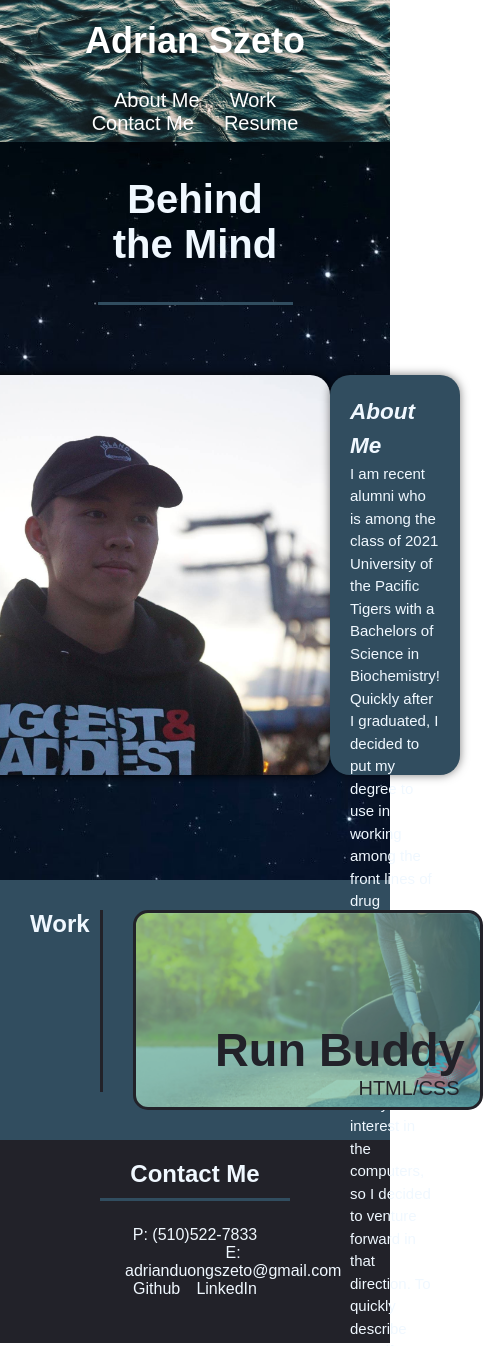
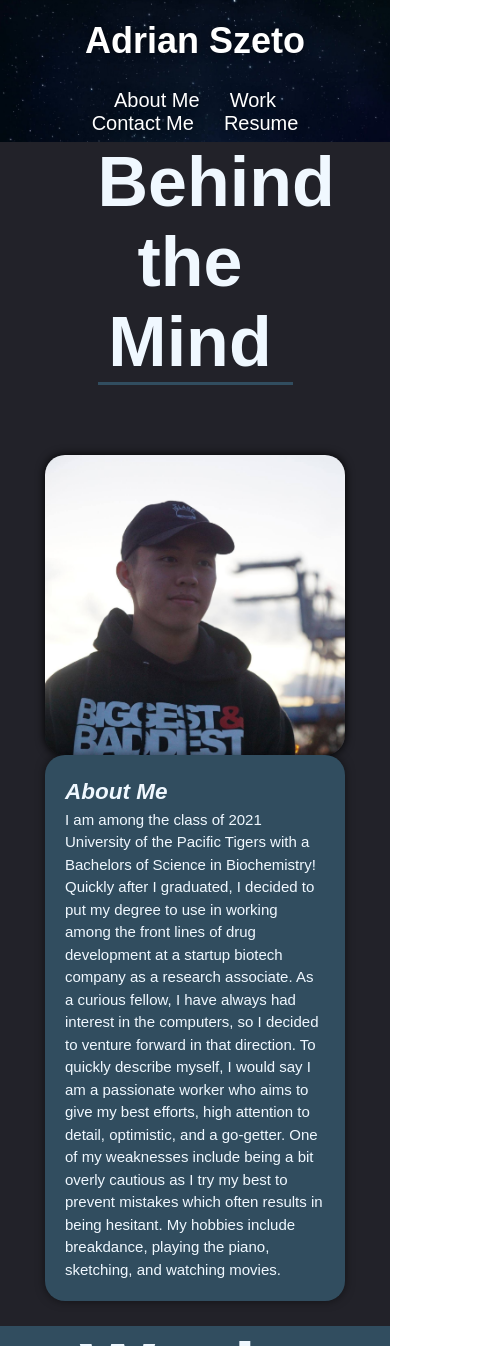
Before and after one commit to aszeto5/Szeto-Repo, a plain HTML site: page index.html in a window 390 px wide. Shown: the top 1346 px of the page, 483 px wide, since content can reach past the window. Drawn offline with Linux system fonts and the light colour scheme.

Commit message:
media query update

```diff
--- a/assets/css/style.css
+++ b/assets/css/style.css
@@ -22,7 +22,7 @@ header {
     position: -webkit-sticky;
     position: sticky;
     top: 0;
-    background-image: url("../water-background.jpg");
+    background-image: url("../starry-space.jpg");
     background-size: cover;
     background-position: center;
     background-attachment: fixed;
@@ -60,45 +60,48 @@ header nav ul li a {
     font-weight: lighter;
     font-size: 1.55vw;
     text-shadow:0 0 10px rgba(0, 0, 0, 0.5);
+    transition: all 0.3s ease-out;
 }
 
-header nav ul li a:hover {
+header nav ul li a:hover, header nav ul li a:focus {
     background: var(--primary-color);
     color: aliceblue;
     border-radius: 15px;
     text-shadow: none;
 }
 
+
 /* Hero Style */
 .hero {
-    background-image: url(../starry-space.jpg);
+    background-color: var(--secondary-color);
     background-size: cover;
     background-position: center;
     padding-bottom: 35px;
+    display: flex;
+    justify-content: space-between;
 }
 
 .welcome {
     color: aliceblue;
-    text-align: center;
-    padding: 35px 0 35px 0;
-    border-bottom: 3px solid var(--primary-color);
-    margin: auto;
-    width: 50%;
-    font-size: 250%;
+    text-align: left;
+    border-right: 3px solid var(--primary-color);
+    height: 90%;
+    margin: 30px 0 0 15px;
+    padding-right: 10px;
 }
 
 .profile-pic {
     color: aliceblue;
-    margin: 70px;
+    margin: 70px auto;
     display: flex;
     justify-content: center;
     align-items: center;
-
 }
 
 .profile-pic img {
     width: 400px;
     height: 400px;
+    object-fit: cover;
     box-shadow: 0 0 10px rgba(0, 0, 0, 1);
     border-radius: 20px;
 }
@@ -139,8 +142,8 @@ header nav ul li a:hover {
 .history h2 {
     border-right: 3px solid var(--secondary-color);
     height: 70%;
-    margin: 30px;
-    padding-right: 10px;
+    margin: 30px 0 0 15px;
+    padding-right: 32px;
 }
 
 .work-content img {
@@ -153,7 +156,7 @@ header nav ul li a:hover {
 }
 
 .work-content {
-    margin: 30px auto 30px auto;
+    margin: 30px auto;
 }
 
 .content-1 {
@@ -165,19 +168,21 @@ header nav ul li a:hover {
     border: 3.5px solid var(--secondary-color);
     border-radius: 15px;
     font-size: 40px;
+    transition: width 0.7s, height 0.7s;
+    margin: auto;
 }
 
 .content-1:hover {
-    background-image: url(../hero-bg.jpg);
-    color: aliceblue;
     border-radius: 15px;
     opacity: 0.7;
+    width: 375px;
+    height: 225px;
 }
 
 .run-buddy {
     color: var(--secondary-color);
     text-align: right;
-    padding: 110px 15px 0px 0px;
+    padding: 100px 15px 0px 0px;
 }
 
 .work-content p {
@@ -190,7 +195,7 @@ header nav ul li a:hover {
 /* Contact Me */
 
 footer {
-    background-color: var(--secondary-color);
+    background-image: url(../water-background.jpg);
     background-size: cover;
     background-position: center;
     color: aliceblue;
@@ -202,6 +207,7 @@ footer {
 footer h2 {
     border-bottom: 3px solid var(--primary-color);
     width: 50%;
+    text-align: center;
     margin: auto;
     padding-bottom: 10px;
 }
@@ -209,7 +215,8 @@ footer h2 {
 footer ul {
     list-style-type: none;
     display: flex;
-    justify-content: space-around;
+    justify-content: center;
+    gap: 50px;
     flex-wrap: wrap;
     padding: 25px;
 }
@@ -217,9 +224,10 @@ footer ul {
 footer a {
     text-decoration: none;
     color: aliceblue;
+    transition: all 0.3s ease-out;
 }
 
-footer a:hover {
+footer a:hover, footer a:focus {
     background-color: var(--primary-color);
     border-radius: 15px;
     padding: 10px 15px;
@@ -228,7 +236,7 @@ footer a:hover {
 /* MEDIA QUERY FOR SMALLER DESKTOP SCREENS AND SMALLER */
 @media screen and (max-width: 980px) {
     header {
-        padding-bottom: 0;
+        padding-bottom: 0px;
         justify-content: center;
         position: relative;
     }
@@ -253,85 +261,93 @@ footer a:hover {
         width: 100%;
     }
 
-    .hero-cta, .hero-form {
+    .hero {
+        flex-direction: column;
         width: 100%;
     }
 
-    .hero-cta {
+    .section-title-secondary {
+        font-size: 80px;
         text-align: center;
+        align-items: center;
+        padding: auto;
     }
 
-    .section-title {
-        width: 80%;
+    .welcome {
+        align-items: center;
+        border-bottom: 3px solid var(--primary-color);
+        width: 50%;
+        margin: auto;
+        border-right: none;
+        text-align: center;
+        font-size: 80px;
     }
 
-    .trainer {
-        flex: 0 70%;
+    .profile-pic {
+        align-items: center;
+        flex-direction: column;
+        width: 100%;
+        height: 100%;
+        object-fit: contain;
+        margin-bottom: -10px;
     }
 
-    .contact-info iframe {
-        flex: 1 100%;
-    }
-}
-
-/* MEDIA QUERY FOR TABLETS AND SMALLER */
-@media screen and (max-width:768) {
-    section {
-        padding: 30px 15px;
+    .profile-pic img {
+        height: 500px;
+        width: 500px;
+        object-fit: contain;
     }
 
-    .step h3 {
-        flex: 1 100%;
-        text-align: center;
+    .about-me {
+        width: 500px;
+        height: auto;
     }
 
-    .step-info {
-        flex: 2 100%;
-        text-align: center;
-        justify-content: center;
+    .history {
+        flex-direction: column;
+        align-items: center;
     }
 
-    .step-img {
-        flex: 0 32%;
-        margin-right: 0;
-        margin-top: 15px;
-        margin-bottom: 15px;
+    .history h2 {
+        font-size: 80px;
+        border-right: none;
+        border-bottom: 3px solid var(--secondary-color);
+        text-align: center;
+        padding: auto;
+        margin: auto;
     }
-
-    .step-text {
-        flex: 100%;
-    }
-
 }
 
 /* MEDIA QUERY FOR MOBILE PHONES AND SMALLER */
 @media screen and (max-width: 575px) {
+    .profile-pic img {
+        height: 300px;
+        width: 300px;
+        object-fit: cover;
+    }
 
-    .hero-form button {
+    .about-me {
+        width: 300px;
+        height: auto;
+    }
+
+    .header {
         width: 100%;
     }
 
-    .section-title {
-        width: 95%;
-    }
-
-    .intro p {
+    .hero {
         width: 100%;
     }
 
-    .trainer {
-        flex: 0 100%;
+    footer {
+        width: 100%;
     }
 
-    .contact-info {
-        text-align: center;
+    .welcome {
+        font-size: 70px;
     }
 
-    .contact-info > * {
-        flex: 0 100%;
-    }
-
-    .contact-form {
-        order: 3;
+    .section-title-secondary {
+        font-size: 70px;
     }
 }
--- a/index.html
+++ b/index.html
@@ -33,7 +33,7 @@
     <!--Hero-->
     <section class="hero">
         <div id="about-me" class="flex-row">
-            <h1 class="welcome">Behind the Mind</h1>
+            <h1 class="welcome">Behind<br>the<br>Mind</h1>
 
         </div>
         <div class="profile-pic">
@@ -43,7 +43,7 @@
                     About Me
                 </h2>
                 <p>
-                    I am recent alumni who is among the class of 2021 University of the Pacific Tigers with a Bachelors of Science in Biochemistry! Quickly after I graduated, I decided to put my degree to use in working among the front lines of drug development at a startup biotech company as a research associate. As a curious fellow, I have always had interest in the computers, so I decided to venture forward in that direction. To quickly describe myself, I would say I am a passionate worker who aims to give my best efforts, high attention to detail, optimistic, and a go-getter. One of my weaknesses include being a perfecitonist as I am seldomly satisfied with my results. My hobbies include breakdance, playing the piano, sketching, and watching movies.
+                    I am among the class of 2021 University of the Pacific Tigers with a Bachelors of Science in Biochemistry! Quickly after I graduated, I decided to put my degree to use in working among the front lines of drug development at a startup biotech company as a research associate. As a curious fellow, I have always had interest in the computers, so I decided to venture forward in that direction. To quickly describe myself, I would say I am a passionate worker who aims to give my best efforts, high attention to detail, optimistic, and a go-getter. One of my weaknesses include being a bit overly cautious as I try my best to prevent mistakes which often results in being hesitant. My hobbies include breakdance, playing the piano, sketching, and watching movies.
                 </p>
             </div>
         </div>
```
